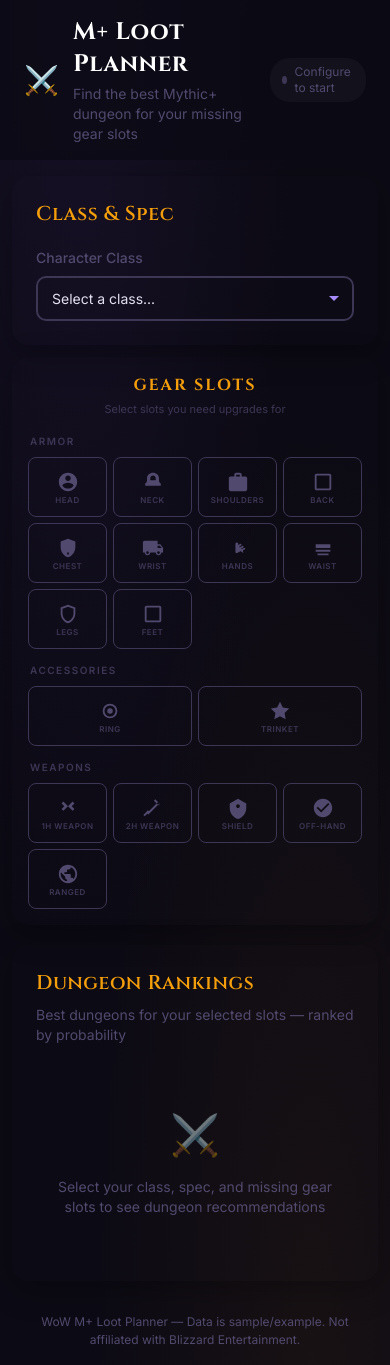
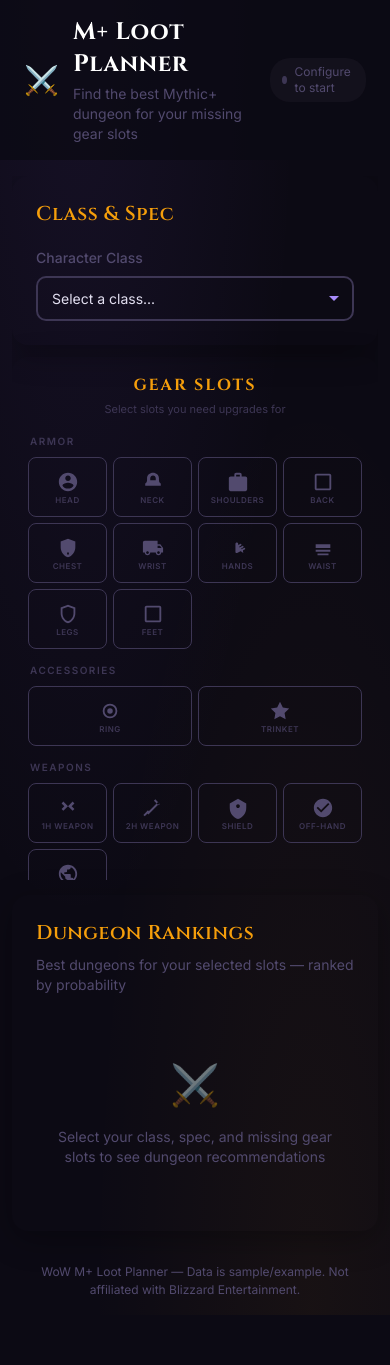
Before and after one commit to LeonardoFBR/wow-mplus-loot-planner, a SvelteKit app: page / in a window 390 px wide. After the commit the page ends 1315 px from the top, so only its background shows below. Built offline with nearby package versions, Linux system fonts and the light colour scheme.

Commit message:
Revert "Fix responsive: sidebar fixed at left:24px, proper breakpoints at 1100px, grid fallbacks"
This reverts commit c9af479d37750ca493369efb058342e594a37c97.

```diff
--- a/src/lib/components/SlotSelector.svelte
+++ b/src/lib/components/SlotSelector.svelte
@@ -333,11 +333,4 @@
 			grid-template-columns: repeat(4, 1fr);
 		}
 	}
-
-	@media (max-width: 320px) {
-		.armor-grid,
-		.weapon-grid {
-			grid-template-columns: repeat(3, 1fr);
-		}
-	}
 </style>
--- a/src/routes/+page.svelte
+++ b/src/routes/+page.svelte
@@ -162,7 +162,6 @@
     display: flex;
     align-items: center;
     justify-content: space-between;
-    gap: 12px;
   }
 
   .header-title {
@@ -224,28 +223,7 @@
     gap: 16px;
     position: fixed;
     top: 120px;
-    left: 24px;
-    width: 260px;
-    max-height: calc(100vh - 140px);
-    overflow-y: auto;
-    z-index: 10;
-  }
-
-  .results-area {
-    display: flex;
-    flex-direction: column;
-    gap: 20px;
-    min-width: 0;
-    margin-top: -5px;
-  }
-
-  .sidebar {
-    display: flex;
-    flex-direction: column;
-    gap: 16px;
-    position: fixed;
-    top: 120px;
-    left: 24px;
+    left: calc((100vw - 1280px) / 2 + 24px);
     width: 260px;
     max-height: calc(100vh - 140px);
     overflow-y: auto;
@@ -314,7 +292,7 @@
     color: var(--color-surface-300);
   }
 
-  @media (max-width: 1100px) {
+  @media (max-width: 900px) {
     .main-content {
       padding: 24px 16px;
     }
@@ -322,13 +300,7 @@
     .sidebar {
       position: static;
       width: 100%;
-      max-height: none;
-      overflow-y: visible;
       margin-bottom: 20px;
-    }
-
-    .results-area {
-      margin-top: 0;
     }
   }
 
```
